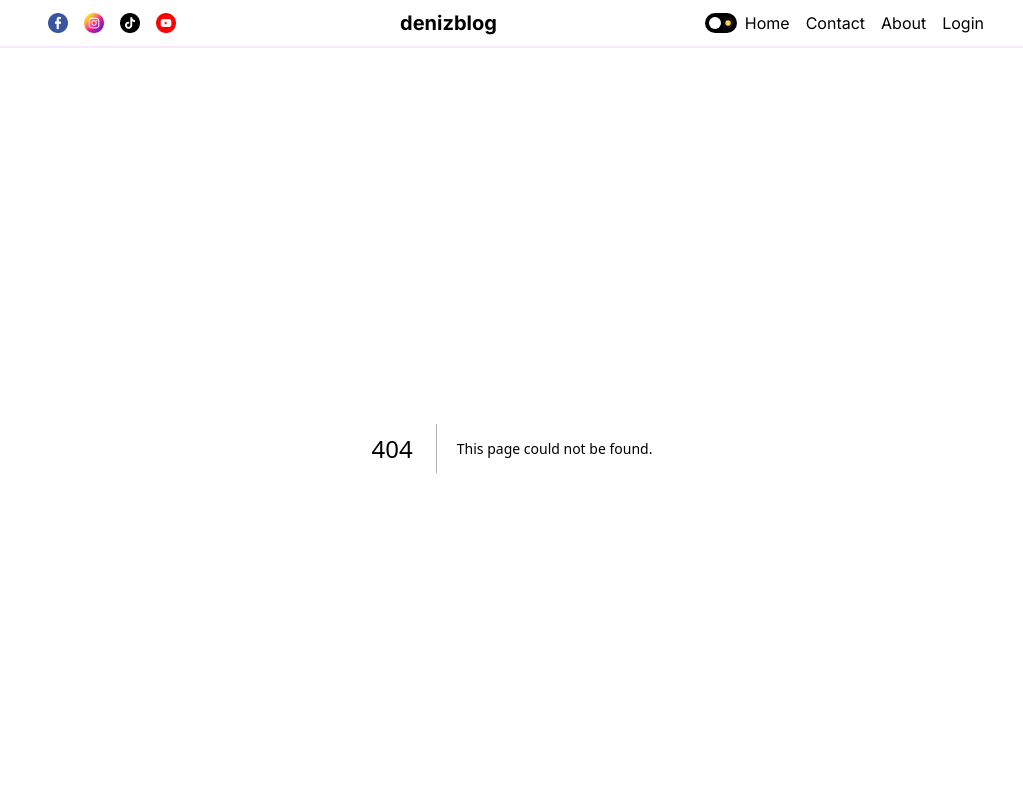
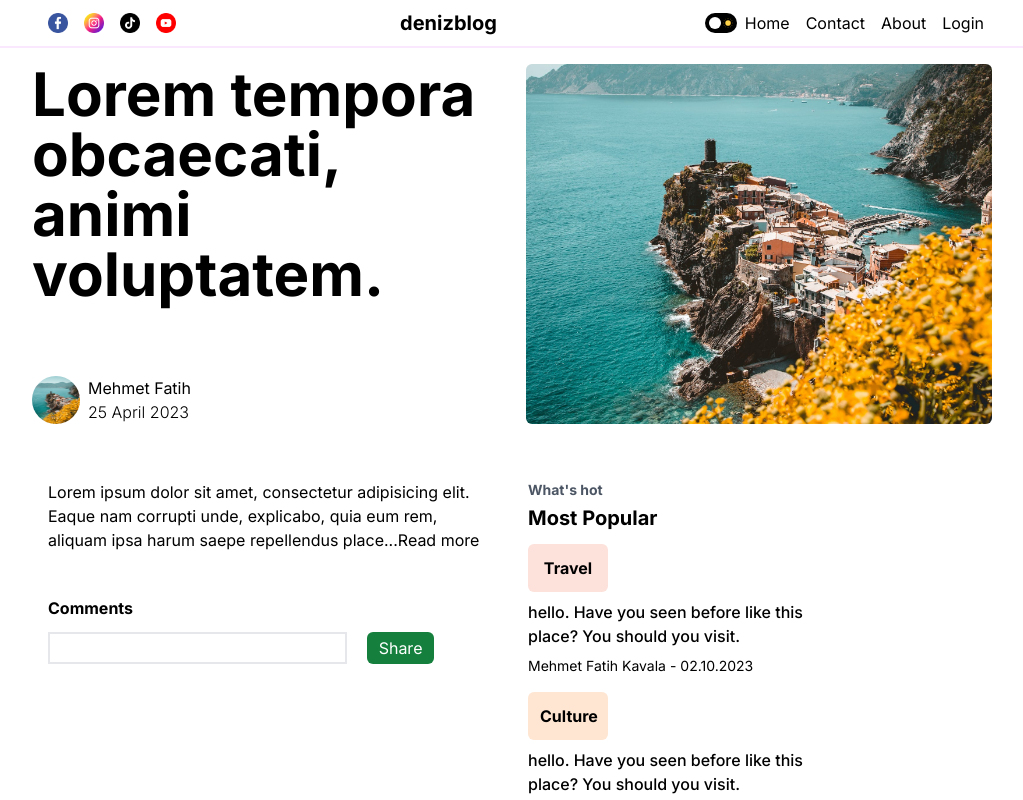
Before and after one commit to DenizOk20/blog-app, a Next.js app: page /about in a window 1280 px wide. Before the commit this address had no page. Shown: the top 800 px of the page, without its empty margins (128-1151 px from the left). Built offline with nearby package versions, Linux system fonts and the light colour scheme.

Commit message:
added single page

```diff
--- /dev/null
+++ b/src/app/[slug]/page.jsx
@@ -0,0 +1,57 @@
+import Menu from '@/components/Menu'
+import ReadMore from '@/components/ReadMore'
+import Image from 'next/image'
+import React from 'react'
+
+const singlePage = () => {
+  return (
+    <div className='p-4 md:px-20 xl:px-40 flex flex-col'>
+        <div className='h-[80vh] md:h-[50vh] lg:h-[45vh] flex flex-col gap-7 md:flex-row'>
+            <div className='flex flex-col h-1/3 md:h-full md:w-1/2 lg:w-1/2 gap-4 md:justify-between'>
+                <h1 className='font-bold text-3xl md:text-5xl lg:text-6xl'>Lorem tempora obcaecati, animi voluptatem.</h1>
+                <div className='flex items-center gap-2'>
+                    <Image alt='' src="/p1.jpeg" width={64} height={64} className='w-12 h-12 rounded-full'/>
+                    <div>
+                        <p>Mehmet Fatih</p>
+                        <span className='font-light'>25 April 2023</span>
+                    </div>
+                </div>
+            </div>
+            <div className='relative h-2/3 w-full md:h-full lg:w-1/2'>
+                <Image alt='' src="/p1.jpeg" fill className='w-full rounded-md object-cover'/>
+            </div>
+        </div>
+        <div className='flex flex-col lg:flex-row pt-10'>
+            <div className='flex flex-col gap-8 lg:w-1/2 p-4'>
+                <ReadMore className=''>Lorem ipsum dolor sit amet, consectetur adipisicing elit. Eaque nam corrupti unde, explicabo, quia eum rem, aliquam
+                    ipsa harum saepe repellendus placeat. Dolores eum, suscipit delectus ullam totam aut quod?
+                Nobis tempora cumque obcaecati nemo autem perspiciatis doloremque repellendus asperiores animi?
+                 Iure rem amet officia quo adipisci eaque iusto dignissimos debitis voluptates exercitationem atque vero sed totam
+                 veritatis, itaque tempore.
+                Autem dolor, enim modi repellendus id earum atque amet minima doloribus aliquid fugit excepturi corporis laborum
+                 similique expedita perspiciatis ex cupiditate blanditiis soluta repudiandae dignissimos commodi, vitae est deserunt!
+                  Est.
+                Lorem ipsum dolor, sit amet consectetur adipisicing elit. Incidunt minus ex, ullam quis laudantium porro facilis
+                 delectus voluptatum praesentium ipsum quod placeat aliquid, cupiditate fuga rerum aperiam? Ratione, numquam inventore?
+                Ut sunt, molestias minima libero nulla harum nostrum eos quam tenetur labore! Placeat aliquid atque iusto cupiditate,
+                 ratione doloribus necessitatibus aut, voluptates, facere delectus eveniet maiores. Consectetur veritatis repudiandae nemo.
+                Lorem ipsum dolor sit amet consectetur adipisicing elit. Quam quisquam rerum consectetur quod culpa, tempora officiis
+                libero voluptate sequi, natus quia, totam dignissimos est atque accusantium quos voluptas aspernatur vitae.
+                Neque dolorem, magnam, illum mollitia, quis expedita cum quod sint atque explicabo repellendus ipsa doloremque obcaecati
+                 quasi tempora dicta aperiam. Odit quasi nesciunt at distinctio itaque rem minima temporibus quae.
+                 </ReadMore>
+                 <div className=''>
+                    <h2 className='font-bold pt-3'>Comments</h2>
+                    <div className='flex gap-5 pt-3'>
+                        <input type="text" name="" id="" className='border-2 focus:outline-none px-2 w-2/3'/>
+                        <button className='bg-green-700 text-white px-3 py-1 rounded-md'>Share</button>
+                    </div>
+                 </div>
+            </div>
+                <Menu/>
+        </div>
+    </div>
+  )
+}
+
+export default singlePage
--- /dev/null
+++ b/src/app/blog/page.jsx
@@ -0,0 +1,17 @@
+import CardList from '@/components/CardList'
+import Menu from '@/components/Menu'
+import React from 'react'
+
+const blogPage = () => {
+  return (
+    <div className='p-4 md:px-20 xl:px-40 flex flex-col gap-5'>
+        <h1 className='bg-red-500 text-white w-full p-3 text-center font-bold'>Style Blog</h1>
+        <div className='lg:flex'>
+            <CardList/>
+            <Menu/>
+        </div>
+    </div>
+  )
+}
+
+export default blogPage
--- /dev/null
+++ b/src/components/ReadMore.jsx
@@ -0,0 +1,21 @@
+"use client"
+import { useState } from "react";
+
+const ReadMore = ({ children }) => {
+  const text = children;
+  const [isReadMore, setIsReadMore] = useState(true);
+
+  const toggleReadMore = () => {
+    setIsReadMore(!isReadMore);
+
+  };
+  return (
+    <p className="text">
+      {isReadMore ? text.slice(0, 150) : text}
+      <span onClick={toggleReadMore} className="read-or-hide cursor-pointer">
+        {isReadMore ? "...Read more" : " Show less"}
+      </span>
+    </p>
+  );
+};
+export default ReadMore
```
